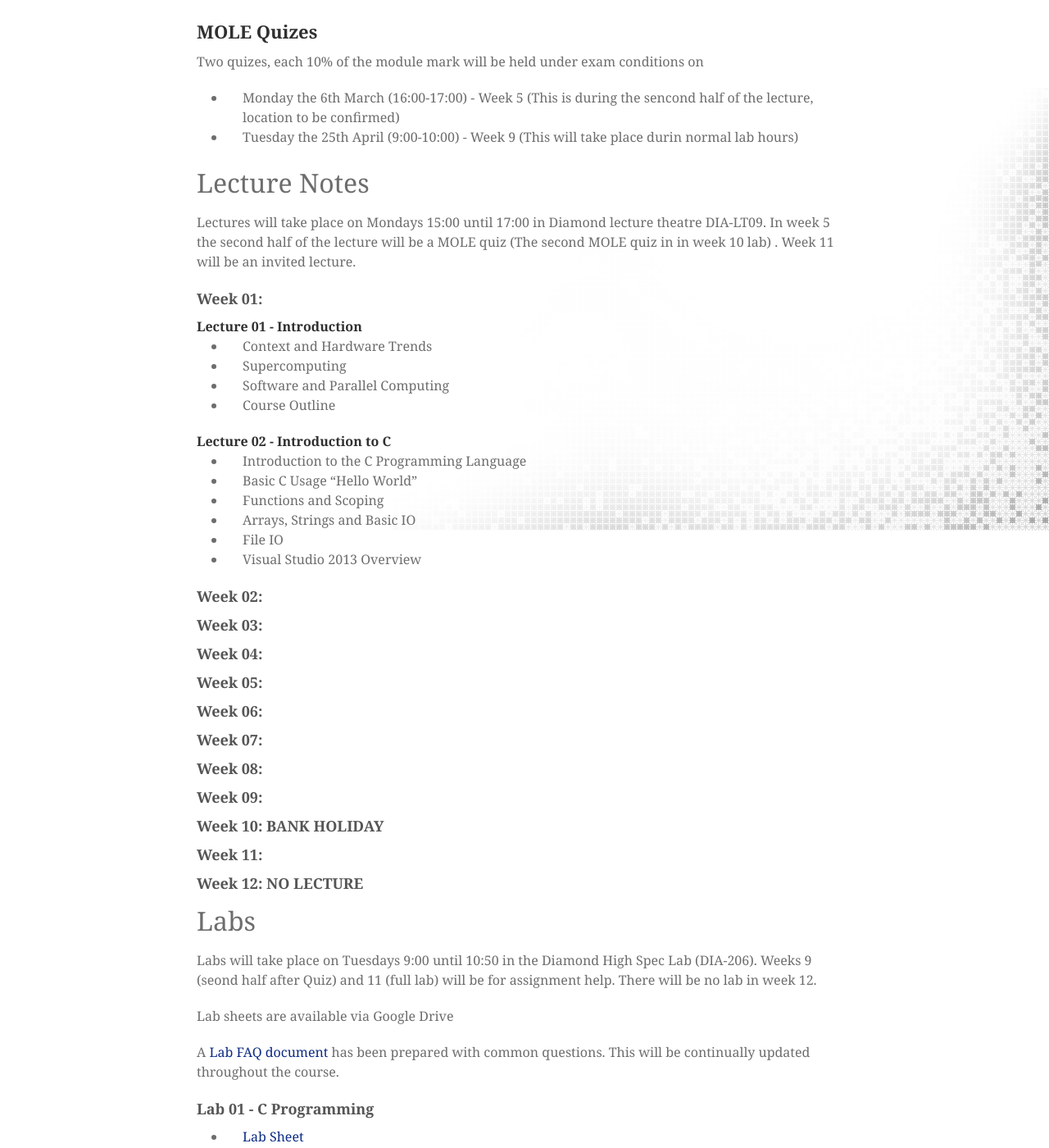
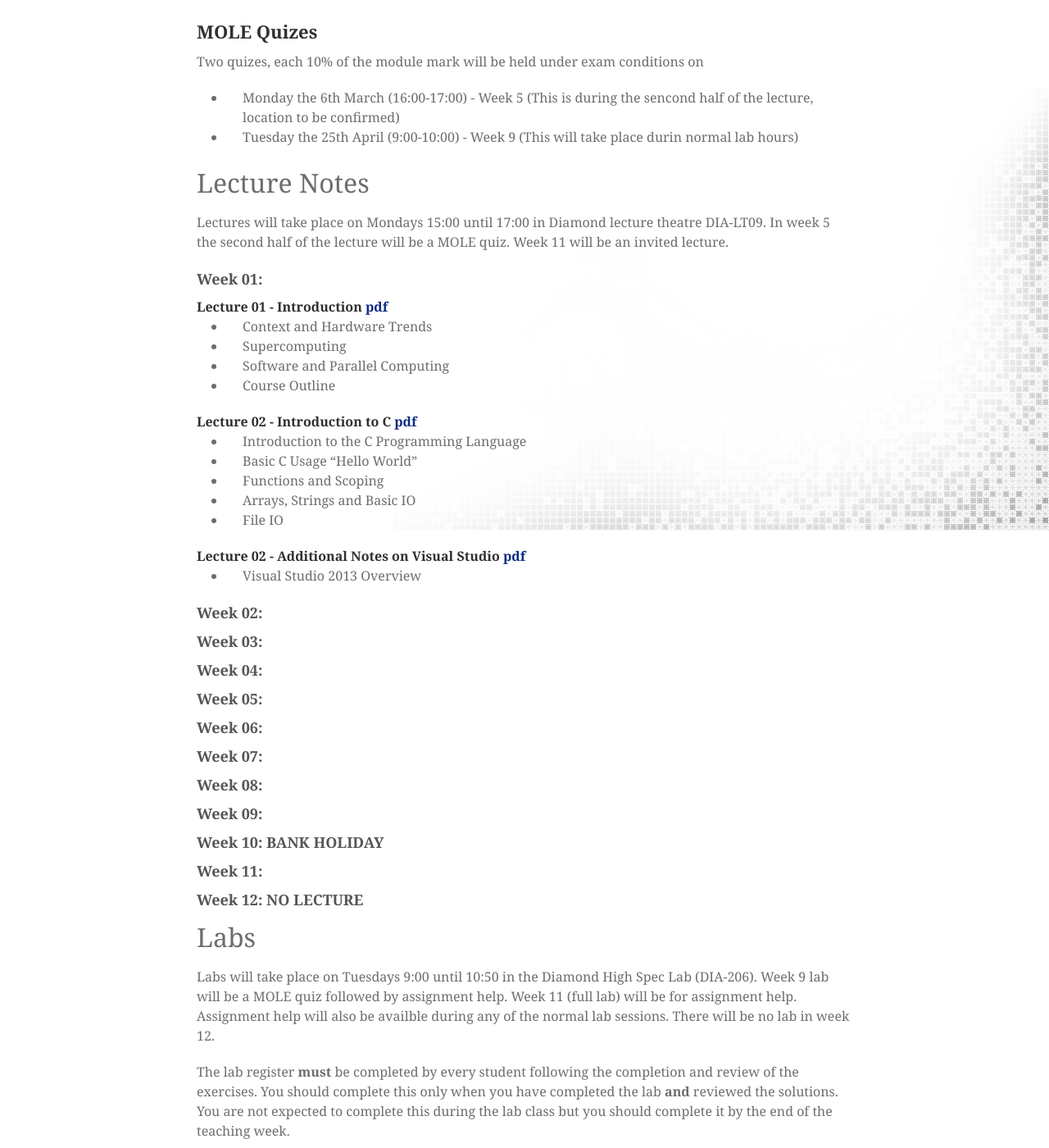
Before and after one commit to mondus/mondus.github.io, a Jekyll site: the page built from teaching/COM4521/index.md, in a window 1280 px wide and 1400 px high, scrolled down 753 px. Shown: the whole window at 82% size. Built offline with Jekyll 4.4.1, drawn with Linux system fonts in a browser that asks for light colours; nearby versions of some CDN libraries; some web fonts are replaced; some of the changed text lies outside the part shown.

Commit message:
Update index.md

```diff
--- a/teaching/COM4521/index.md
+++ b/teaching/COM4521/index.md
@@ -26,13 +26,14 @@ Two quizes, each 10% of the module mark will be held under exam conditions on
 * Monday the 6th March (16:00-17:00) - Week 5 (This is during the sencond half of the lecture, location to be confirmed)
 * Tuesday the 25th April (9:00-10:00) - Week 9 (This will take place durin normal lab hours)
 
+
 # Lecture Notes
 
-Lectures will take place on Mondays 15:00 until 17:00 in Diamond lecture theatre DIA-LT09. In week 5 the second half of the lecture will be a MOLE quiz (The second MOLE quiz in in week 10 lab) . Week 11 will be an invited lecture.
+Lectures will take place on Mondays 15:00 until 17:00 in Diamond lecture theatre DIA-LT09. In week 5 the second half of the lecture will be a MOLE quiz. Week 11 will be an invited lecture.
 
 ### Week 01:
 
-#### Lecture 01 - Introduction
+#### Lecture 01 - Introduction [pdf](https://drive.google.com/file/d/0B2HbOiEppVPMSzlYdVJ4WFFaUjQ/view?usp=sharing)
 
 * Context and Hardware Trends
 * Supercomputing
@@ -40,13 +41,16 @@ Lectures will take place on Mondays 15:00 until 17:00 in Diamond lecture theatre
 * Course Outline
 
 
-#### Lecture 02 - Introduction to C
+#### Lecture 02 - Introduction to C [pdf](https://drive.google.com/file/d/0B2HbOiEppVPMd2NkM2txQ2tJVlE/view?usp=sharing)
 
 * Introduction to the C Programming Language
 * Basic C Usage "Hello World"
 * Functions and Scoping
 * Arrays, Strings and Basic IO
 * File IO
+
+#### Lecture 02 - Additional Notes on Visual Studio [pdf](https://drive.google.com/file/d/0B2HbOiEppVPMMW1ZY1Q0Q2MzY2M/view?usp=sharing)
+
 * Visual Studio 2013 Overview
 
 ### Week 02:
@@ -73,9 +77,11 @@ Lectures will take place on Mondays 15:00 until 17:00 in Diamond lecture theatre
 
 # Labs
 
-Labs will take place on Tuesdays 9:00 until 10:50 in the Diamond High Spec Lab (DIA-206). Weeks 9 (seond half after Quiz) and 11 (full lab) will be for assignment help. There will be no lab in week 12.
+Labs will take place on Tuesdays 9:00 until 10:50 in the Diamond High Spec Lab (DIA-206). Week 9 lab will be a MOLE quiz followed by assignment help. Week 11 (full lab) will be for assignment help. Assignment help will also be availble during any of the normal lab sessions. There will be no lab in week 12.
 
-Lab sheets are available via Google Drive
+The lab register **must** be completed by every student following the completion and review of the exercises. You should complete this only when you have completed the lab **and** reviewed the solutions. You are not expected to complete this during the lab class but you should complete it by the end of the teaching week.
+
+Lab Register Link: [https://goo.gl/0r73gD](https://goo.gl/0r73gD)
 
 A [Lab FAQ document](https://docs.google.com/a/sheffield.ac.uk/document/d/1w4k87mKyJke4bfbWbUVT7rpio2hN7_RUXRDZIT93j9g/edit?usp=sharing) has been prepared with common questions. This will be continually updated throughout the course.
 
@@ -140,9 +146,9 @@ A [Lab FAQ document](https://docs.google.com/a/sheffield.ac.uk/document/d/1w4k87
 
 Anonymous feedback can be provided for the course content at any time by [visiting the feedback form](https://goo.gl/0r73gD). For example have you found the content useful, too easy or difficult, or would you like some aspect of the course to be clarified?
 
-# Discussion and Announcements
+# Discussion, Announcements and Help
 
-Discussion and announcements will be made via the modules Gooogle Group.
+Discussion, announcements and help requests (outside of the labs) should be made via the modules public Gooogle Group.
 
 [https://groups.google.com/a/sheffield.ac.uk/d/forum/com4521-group](https://groups.google.com/a/sheffield.ac.uk/d/forum/com4521-group)
 
```
